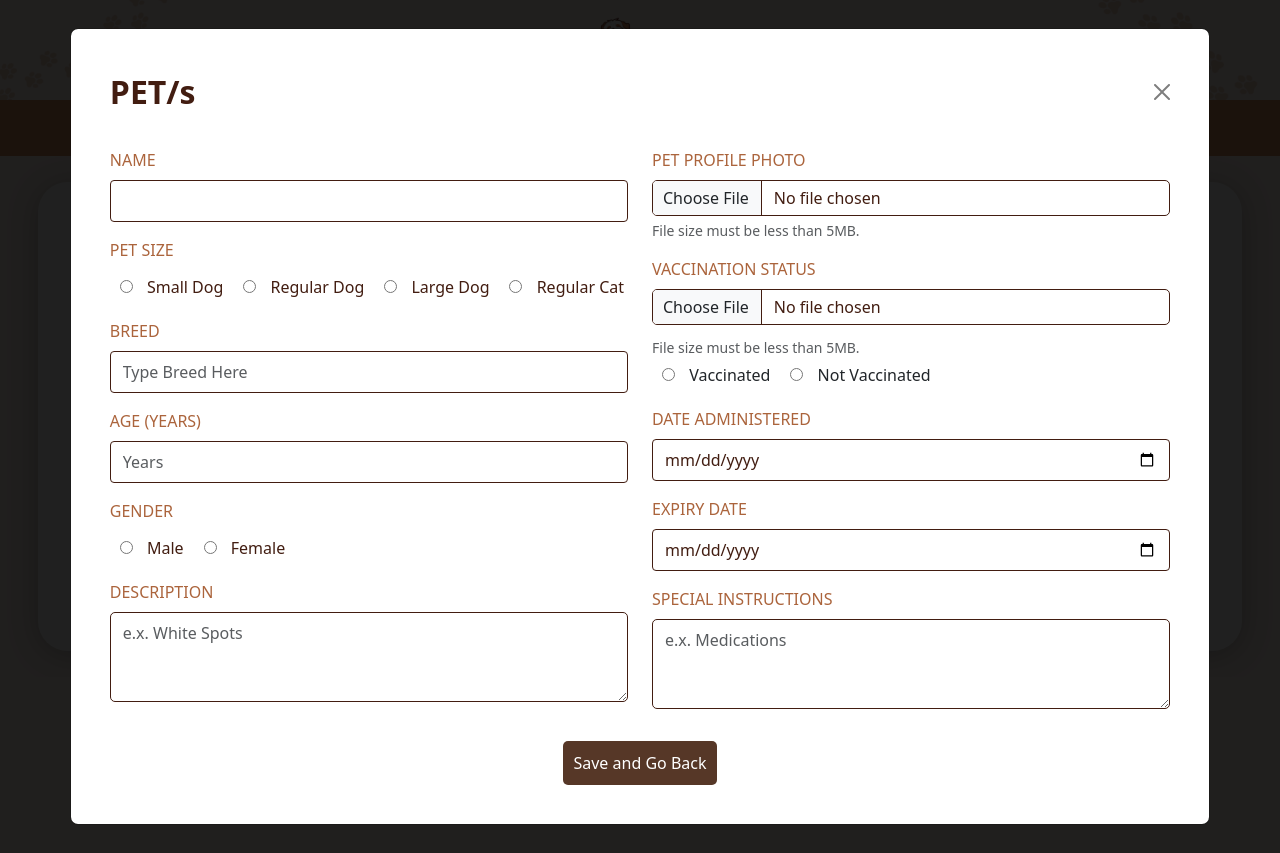
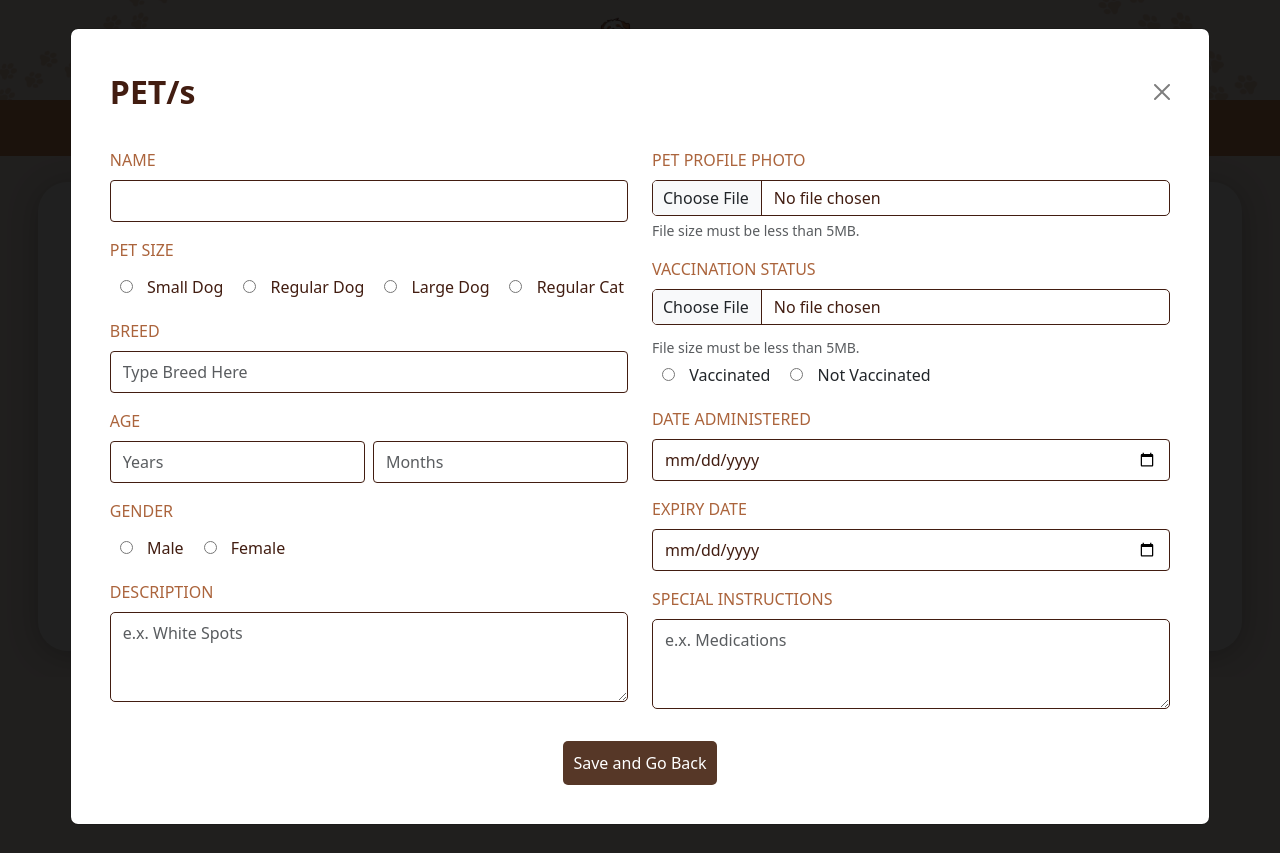
Before and after one commit to TiramisuCoders/Adorafur, a PHP site: page /Profile.php in a window 1280 px wide, after a click on "Need to register new pet?". Run offline with PHP 8.4, Linux system fonts and the light colour scheme; the visitor is signed in with stand-in values (Sample User, id 1); data that the repository does not hold is empty; some libraries are stand-ins or nearby versions.

Commit message:
add new pet updated

```diff
--- a/Profile.php
+++ b/Profile.php
@@ -206,8 +206,7 @@ include 'header.php'; ?>
                                                     </div>
 
                                                     <div class="tDeets2-2">
-                                                <button class="btn" data-bs-target="#request-to-cancel" data-bs-toggle="modal" id="reqtoCancel-but" data-booking-id="<?php echo $reservation['booking_id']; ?>">Request to Cancel</button>
-
+                                                        <button class="btn" data-bs-target="#req-to-cancel-modal" data-bs-toggle="modal" id="reqtoCancel-but" data-booking-id="<?php echo $reservation['booking_id']; ?>">Request to Cancel</button>
                                                     </div>
                                                 </div>
                                             </div>
@@ -328,6 +327,7 @@ include 'header.php'; ?>
         <div class="modal-content" id="view-and-edit">
             <div class="modal-header" id="mheader">
                 <h5 class="modal-title" id="petModalLabel">VIEW & EDIT PET INFORMATION</h5>
+                <button type="button" class="btn-close" data-bs-dismiss="modal" aria-label="Close"></button>
             </div>
             <div class="modal-body">
                 <form id="petForm" method="POST" action="update_pet.php" enctype="multipart/form-data">
@@ -360,8 +360,15 @@ include 'header.php'; ?>
                                     <input type="text" class="form-control" name="pet_size" id="edit_pet_size" >
                                 </div>
                                 <div class="col-md-6">
-                                    <label class="form-label">AGE (YEARS)</label>
+                                    <label class="form-label">AGE</label>
+                                    <div class="row g-2">
+                                        <div class="col-6">
                                             <input type="number" class="form-control" name="pet_age_years" id="edit_pet_age_years" placeholder="Years" min="0">
+                                        </div>
+                                        <div class="col-6">
+                                            <input type="number" class="form-control" name="pet_age_months" id="edit_pet_age_months" placeholder="Months" min="0" max="11">
+                                        </div>
+                                    </div>
                                 </div>
                             </div>
 
@@ -415,31 +422,6 @@ include 'header.php'; ?>
     </div>
 </div>
 
-<!-- DELETE MODAL
-<div class="modal fade" id="delModal" data-bs-backdrop="static" data-bs-keyboard="false" tabindex="-1" aria-labelledby="staticBackdropLabel" aria-hidden="true">
-    <div class="modal-dialog modal-lg modal-dialog-centered">
-        <div class="modal-content" id="del-modal">
-            <div class="modal-header d-flex justify-content-center align-items-center" id="mheader">
-                <h1 class="modal-title text-center" id="mod-header">Are you sure?</h1>
-            </div>
-
-            <div class="modal-body d-flex justify-content-center align-items-center" id="mbody">
-                <h6 class="modal-title text-center" id="mod-body">
-                    <p>Deleting this file will remove all records of your pet from our system permanently.</p>
-                </h6>
-            </div>
-
-            <form action="delete_pet.php" method="POST">
-                <input type="hidden" name="pet_id" id="delete_pet_id">
-                <div class="modal-footer d-flex justify-content-center align-items-center" id="mfooter">
-                    <button type="submit" class="btn" id="confirm-but">Confirm</button>
-                    <button type="button" class="btn" data-bs-dismiss="modal" id="cancel-but">Cancel</button>
-                </div>
-            </form>
-        </div>
-    </div>
-</div> -->
-
 <!-- REGISTER NEW PET MODAL -->
 <div class="modal fade" id="regPetModal" data-bs-backdrop="static" data-bs-keyboard="false" tabindex="-1" aria-labelledby="staticBackdropLabel" aria-hidden="true">
     <div class="modal-dialog modal-dialog-centered modal-xl">
@@ -491,8 +473,15 @@ include 'header.php'; ?>
                                     </div>
 
                                     <div class="mb-3">
-                                        <label class="form-label">AGE (YEARS)</label>
+                                        <label class="form-label">AGE</label>
+                                        <div class="row g-2">
+                                            <div class="col-6">
                                                 <input type="number" name="age_years" class="form-control" placeholder="Years" min="0" required value="<?php echo htmlspecialchars($pet_form_data['age_years'] ?? ''); ?>">
+                                            </div>
+                                            <div class="col-6">
+                                                <input type="number" name="age_months" class="form-control" placeholder="Months" min="0" max="11" required value="<?php echo htmlspecialchars($pet_form_data['age_months'] ?? ''); ?>">
+                                            </div>
+                                        </div>
                                     </div>
 
 
@@ -520,7 +509,7 @@ include 'header.php'; ?>
                                 <div class="col-md-6">
                                     <div class="mb-3">
                                         <label class="form-label">PET PROFILE PHOTO</label>
-                                        <input type="file" name="pet_photo" class="form-control" accept="image/*,application/pdf" >
+                                        <input type="file" name="pet_photo" class="form-control" accept="image/*,application/pdf" id="petPhotoInput">
                                         <div class="form-text">File size must be less than 5MB.</div>
                                         <?php if ($pet_photo_error): ?>
                                             <p class="error pet-photo-error"><?php echo $pet_photo_error; ?></p>
@@ -530,20 +519,19 @@ include 'header.php'; ?>
 
                                     <div class="mb-3">
                                         <label class="form-label">VACCINATION STATUS</label>
-                                        <input type="file" name="vaccination_file" class="form-control mb-2" accept="image/*,application/pdf" required  id="vaccinationFileInput">
+                                        <input type="file" name="vaccination_file" class="form-control mb-2" accept="image/*,application/pdf" required id="vaccinationFileInput">
                                         <div class="form-text">File size must be less than 5MB.</div>
                                         <?php if ($vaccination_file_error): ?>
                                             <p class="error vaccination-file-error"><?php echo $vaccination_file_error; ?></p>
                                         <?php endif; ?>
-
                                         <div id="vaccinationFileError" class="error vaccination-file-error" style="display: none;"></div>
                                         <div class="radio-group">
                                             <div>
-                                                <input type="radio" name="vaccination_status" id="vaccinated" value="vaccinated" required> <?php echo (isset($pet_form_data['vaccination_status']) && $pet_form_data['vaccination_status'] == 'vaccinated') ? 'checked' : ''; ?>
+                                                <input type="radio" name="vaccination_status" id="vaccinated" value="vaccinated" required <?php echo (isset($pet_form_data['vaccination_status']) && $pet_form_data['vaccination_status'] == 'vaccinated') ? 'checked' : ''; ?>>
                                                 <label for="vaccinated">Vaccinated</label>
                                             </div>
                                             <div>
-                                                <input type="radio" name="vaccination_status" id="not_vaccinated" value="not_vaccinated"> <?php echo (isset($pet_form_data['vaccination_status']) && $pet_form_data['vaccination_status'] == 'not_vaccinated') ? 'checked' : ''; ?>
+                                                <input type="radio" name="vaccination_status" id="not_vaccinated" value="not_vaccinated" <?php echo (isset($pet_form_data['vaccination_status']) && $pet_form_data['vaccination_status'] == 'not_vaccinated') ? 'checked' : ''; ?>>
                                                 <label for="not_vaccinated">Not Vaccinated</label>
                                             </div>
                                         </div>
@@ -584,9 +572,13 @@ include 'header.php'; ?>
 </div>
 
 <!-- REQUEST TO CANCEL MODAL -->
-<div class="modal" id="request-to-cancel" aria-hidden="true" aria-labelledby="exampleModalToggleLabel" tabindex="-1">
+<div class="modal fade" id="req-to-cancel-modal" data-bs-backdrop="static" data-bs-keyboard="false" tabindex="-1" aria-labelledby="staticBackdropLabel" aria-hidden="true">
     <div class="modal-dialog modal-lg modal-dialog-centered">
         <div class="modal-content" id="req-to-cancel">
+
+            <form action="cancel_booking.php" method="POST">
+                <input type="hidden" name="booking_id" id="cancel_booking_id">
+
                 <div class="modal-header" id="mheader">
                     <h1 class="modal-title fs-5" id="req-to-cancel-title">Are you sure you want to cancel?</h1>
                     <button type="button" class="btn-close" data-bs-dismiss="modal" aria-label="Close"></button>
@@ -634,11 +626,12 @@ include 'header.php'; ?>
                         Proceed to Cancel
                     </button>
                 </div>
+            </form>
         </div>
     </div>
 </div>
 
-<div class="modal" id="process-cancellation" aria-hidden="true" aria-labelledby="exampleModalToggleLabel2" tabindex="-1">
+<div class="modal fade" id="process-cancellation" aria-hidden="true" aria-labelledby="exampleModalToggleLabel2" tabindex="-1">
     <div class="modal-dialog modal-dialog-centered">
         <div class="modal-content" id="process-cancel">
             <div class="modal-header" id="mheader">
@@ -663,86 +656,6 @@ include 'header.php'; ?>
     </div>
 </div>
 
-
-<!--
-<div class="modal" tabindex="-1" id="request-to-cancel" role="dialog">
-  <div class="modal-dialog modal-lg modal-dialog-centered" role="document">
-    <div class="modal-content" id="req-to-cancel">
-
-    <form action="cancel_booking.php" method="POST">
-                <input type="hidden" name="booking_id" id="cancel  method="POST">
-                <input type="hidden" name="booking_id" id="cancel_booking_id">
-
-    <div class="modal-header" id="mheader">
-                    <h1 class="modal-title fs-5" id="req-to-cancel-title">Are you sure you want to cancel?</h1>
-                    <button type="button" class="btn-close" data-bs-dismiss="modal" aria-label="Close"></button>
-                </div>
-      <div class="modal-body" id="mbody-req-to-cancel">
-                    <div class="mbody-text">
-                        <p id="req-to-cancel-mbody-text">
-                            We're sorry to see you go! Please confirm if you'd like to cancel your booking.
-                            If you need assistance, feel free to reach out to us.
-                        </p>
-
-                        <div class="d-flex flex-wrap gap-3">
-                            <div>
-                                <input type="radio" name="reason" value="Change of Plans" id="ChangeOfPlans" required>
-                                <label for="ChangeOfPlans">Change of Plans</label>
-                            </div>
-
-                            <div>
-                                <input type="radio" name="reason" value="Personal Emergency" id="PersonalEmergency">
-                                <label for="PersonalEmergency">Personal Emergency</label>
-                            </div>
-
-                            <div>
-                                <input type="radio" name="reason" value="Scheduling Conflict" id="SchedulingConflict">
-                                <label for="SchedulingConflict">Scheduling Conflict</label>
-                            </div>
-
-                            <div>
-                                <input type="radio" name="reason" value="Dissatisfaction with Services" id="DissatisfactionWithServices">
-                                <label for="DissatisfactionWithServices">Dissatisfaction with Services</label>
-                            </div>
-
-                            <div class="d-flex align-items-center">
-                                <input type="radio" name="reason" value="Other" id="Others">
-                                <label for="Others" class="me-2">Other Specify:</label>
-                                <textarea class="form-control" id="message-text" name="other_reason"></textarea>
-                            </div>
-                        </div>
-                    </div>
-                </div>
-      <div class="modal-footer d-flex justify-content-center align-items-center" id="mfooter">
-                    <button class="btn" id="confirm-but" data-bs-target="#cancellation" data-bs-toggle="modal" type="button" >
-                        Proceed to Cancel
-                    </button>
-                </div>
-                </form>
-    </div>
-  </div>
-</div>
-
-<div class="modal" id="cancellation" aria-hidden="true" aria-labelledby="exampleModalToggleLabel2" tabindex="-1">
-  <div class="modal-dialog modal-dialog-centered">
-    <div class="modal-content">
-    <div class="modal-header" id="mheader">
-                <h1 class="modal-title fs-5" id="process-cancellation-title">Your Cancellation is Being Processed</h1>
-            </div>
-            <div class="modal-body" id="mbody-process-cancellation">
-                We're processing your refund now. Kindly wait a moment, and we'll notify you once it's complete.
-                Thank you for your patience!
-            </div>
-            <div class="modal-footer d-flex justify-content-center align-items-center" id="mfooter">
-                <button type="button" class="btn" data-bs-dismiss="modal" id="confirm-but">Confirm</button>
-                <button type="button" class="btn" data-bs-dismiss="modal" id="cancel-but">Cancel</button>
-            </div>
-    </div>
-  </div>
-</div> -->
-
-
-
 <!-- EDIT USER INFORMATION -->
 <div class="modal fade" id="editProfileModal" tabindex="-1" aria-labelledby="editProfileModalLabel" aria-hidden="true">
     <div class="modal-dialog modal-xl modal-dialog-centered">
@@ -751,6 +664,7 @@ include 'header.php'; ?>
                 <div class="paw-prints">
                     <img src="Profile-Pics.png" alt="">
                 </div>
+                <button type="button" class="btn-close" data-bs-dismiss="modal" aria-label="Close"></button>
             </div>
 
             <div class="modal-body" id="mbody">
@@ -793,7 +707,7 @@ include 'header.php'; ?>
                         <input type="url" class="form-control" name="socials" value="<?php echo isset($fetch_cust_info['c_mode_of_communication']) ? htmlspecialchars($fetch_cust_info['c_mode_of_communication']) : ''; ?>">
                     </div>
 
-                    <!-- <div class="row mb-4">
+                    <div class="row mb-4">
                         <div class="col-md-6">
                             <label class="form-label">CURRENT PASSWORD</label>
                             <input type="password" class="form-control" name="current_password">
@@ -802,7 +716,7 @@ include 'header.php'; ?>
                             <label class="form-label">NEW PASSWORD</label>
                             <input type="password" class="form-control" name="new_password">
                         </div>
-                    </div> -->
+                    </div>
 
                     <div class="modal-footer d-flex justify-content-center align-items-center" id="mfooter">
                         <button type="button" class="btn" data-bs-dismiss="modal" id="cancel-but">Cancel</button>
@@ -817,7 +731,6 @@ include 'header.php'; ?>
 <!-- JavaScript for handling modal data -->
 <script>
 document.addEventListener('DOMContentLoaded', function() {
-
     // Handle View & Edit Pet Modal
     const veModal = document.getElementById('veModal');
     if (veModal) {
@@ -842,17 +755,21 @@ document.addEventListener('DOMContentLoaded', function() {
                     document.getElementById('edit_pet_size').value = data.pet_size || '';
                     document.getElementById('gender-dropdown').value = data.pet_gender || '';
                     document.getElementById('petDescription').value = data.pet_description || '';
+                    document.getElementById('petInstruction').value = data.pet_special_instructions || '';
                     document.getElementById('vaccination_status').value = data.pet_vaccination_status || '';
                     document.getElementById('date_administered').value = data.pet_vaccination_date_administered || '';
-                    document.getElementById('petInstruction').value = data.pet_special_instruction || '';
-                    if (data.pet_vaccination_date_expiry) {
-                        document.getElementById('expiry_date').value = data.pet_vaccination_date_expiry;
-                    }
+                    document.getElementById('expiry_date').value = data.pet_vaccination_date_expiry || '';
 
+                    // Parse the age string into years and months
                     const ageString = data.pet_age || '';
                     const yearMatch = ageString.match(/(\d+)\s+years?/);
+                    const monthMatch = ageString.match(/(\d+)\s+mos?/);
+
                     const years = yearMatch ? yearMatch[1] : '0';
+                    const months = monthMatch ? monthMatch[1] : '0';
+
                     document.getElementById('edit_pet_age_years').value = years;
+                    document.getElementById('edit_pet_age_months').value = months;
 
                     if (data.pet_picture) {
                         document.getElementById('pet-image-preview').src = data.pet_picture;
@@ -864,16 +781,6 @@ document.addEventListener('DOMContentLoaded', function() {
                 });
         });
     }
-
-    // Handle Delete Pet Modal
-//    const delModal = document.getElementById('delModal');
-  //  if (delModal) {
-    //    delModal.addEventListener('show.bs.modal', function(event) {
-      //      const button = event.relatedTarget;
-        //    const petId = button.getAttribute('data-pet-id');
-          //  document.getElementById('delete_pet_id').value = petId;
-       // });
-   // }
 
     // Handle Cancel Booking Modal
     const cancelModal = document.getElementById('req-to-cancel-modal');
@@ -914,7 +821,7 @@ document.addEventListener('DOMContentLoaded', function() {
     const petPhotoInput = document.getElementById('petPhotoInput');
     const vaccinationFileInput = document.getElementById('vaccinationFileInput');
     const dateAdministeredInput = document.getElementById('dateAdministeredInput');
-    const petRegistrationForm = document.getElementById('petRegistrationForm');
+    const petRegistrationForm = document.querySelector('.pet-form');
 
     if (petPhotoInput) {
         petPhotoInput.addEventListener('change', function() {
@@ -963,7 +870,7 @@ document.addEventListener('DOMContentLoaded', function() {
     }
 
     function validateFileSize(input, errorElementId) {
-        const maxSize = 26214400; // 25MB in bytes
+        const maxSize = 5242880; // 5MB in bytes
         const errorElement = document.getElementById(errorElementId);
 
         // Clear previous error
@@ -974,7 +881,7 @@ document.addEventListener('DOMContentLoaded', function() {
             const fileSize = input.files[0].size;
 
             if (fileSize > maxSize) {
-                errorElement.textContent = 'File is too large. Maximum size is 25MB.';
+                errorElement.textContent = 'File is too large. Maximum size is 5MB.';
                 errorElement.style.display = 'block';
                 input.value = ''; // Clear the file input
                 return false;
@@ -984,6 +891,7 @@ document.addEventListener('DOMContentLoaded', function() {
         return true;
     }
 
+    // Add client-side validation for future dates as well
     function validateDate(input) {
         const selectedDate = input.value;
         const today = new Date().toISOString().split('T')[0];
@@ -997,45 +905,39 @@ document.addEventListener('DOMContentLoaded', function() {
             errorElement.textContent = 'Date administered cannot be the current date.';
             errorElement.style.display = 'block';
             return false;
+        } else if (selectedDate > today) {
+            errorElement.textContent = 'Date administered cannot be a future date.';
+            errorElement.style.display = 'block';
+            return false;
         }
 
         return true;
     }
-    const reqToCancelButtons = document.querySelectorAll('[data-bs-target="#request-to-cancel"]')
-  reqToCancelButtons.forEach((button) => {
-    button.addEventListener("click", function () {
-      const bookingId = this.getAttribute("data-booking-id")
-      // Store the booking ID in a global variable or localStorage
-      window.cancelBookingId = bookingId
-    })
-  })
 
-  // Handle the transfer to the confirmation modal
-  const proceedButton = document.querySelector('[data-bs-target="#process-cancellation"]')
+    // Handle the transfer of data between cancellation modals
+    const proceedButton = document.querySelector('[data-bs-target="#process-cancellation"]');
     if (proceedButton) {
-    proceedButton.addEventListener("click", () => {
-      // Get the booking ID from the global variable
-      const bookingId = window.cancelBookingId
-
-      // Set the booking ID in the confirmation form
-      document.getElementById("confirm_cancel_booking_id").value = bookingId
+        proceedButton.addEventListener('click', function() {
+            // Get the booking ID
+            const bookingId = document.getElementById('cancel_booking_id').value;
+            document.getElementById('confirm_cancel_booking_id').value = bookingId;
 
             // Get the selected reason
-      const reasonInputs = document.querySelectorAll('input[name="reason"]')
-      let selectedReason = ""
-      reasonInputs.forEach((input) => {
+            const reasonInputs = document.querySelectorAll('input[name="reason"]');
+            let selectedReason = '';
+            reasonInputs.forEach(input => {
                 if (input.checked) {
-          selectedReason = input.value
+                    selectedReason = input.value;
                 }
-      })
-      document.getElementById("confirm_cancel_reason").value = selectedReason
+            });
+            document.getElementById('confirm_cancel_reason').value = selectedReason;
 
-      // Get the other reason if applicable
-      if (selectedReason === "Other") {
-        const otherReason = document.getElementById("message-text").value
-        document.getElementById("confirm_cancel_other_reason").value = otherReason
+            // Get other reason if applicable
+            if (selectedReason === 'Other') {
+                const otherReason = document.getElementById('message-text').value;
+                document.getElementById('confirm_cancel_other_reason').value = otherReason;
             }
-    })
+        });
     }
 });
 </script>
```
Also changed, not shown: add_pet.php (+18 -19 lines), uploads/pets25_1744247576_maya.png (added), uploads/vaccinations/25_1744247576_maya.png (added). Lines whose indentation alone changed are shown as unchanged.
